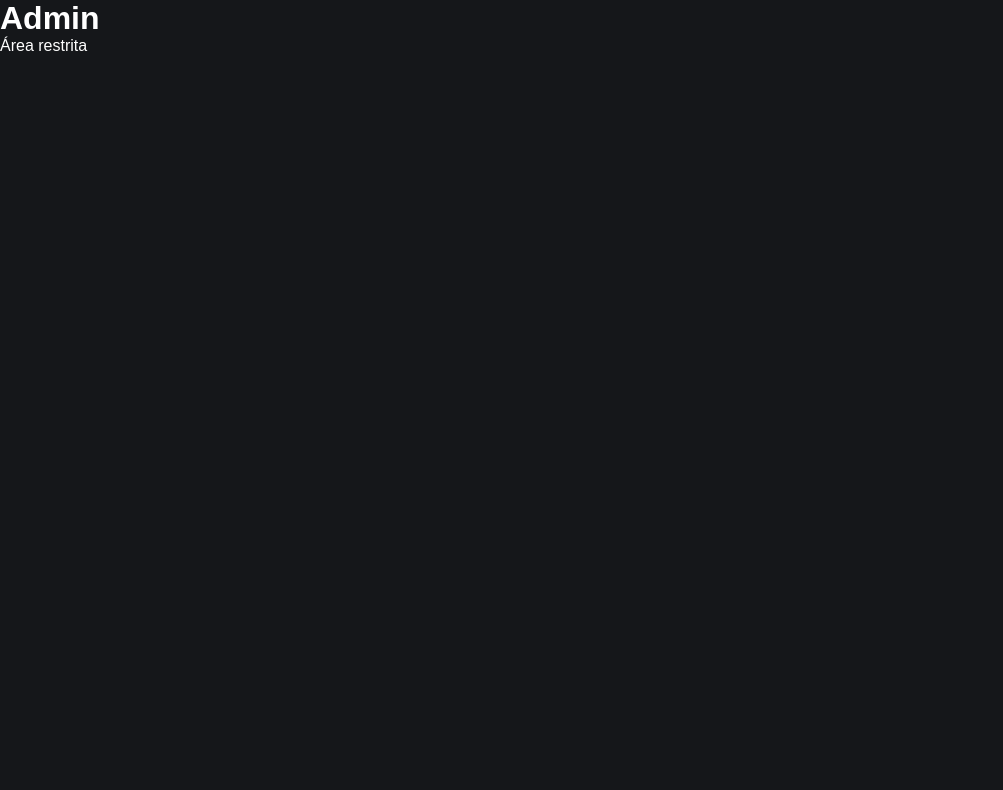
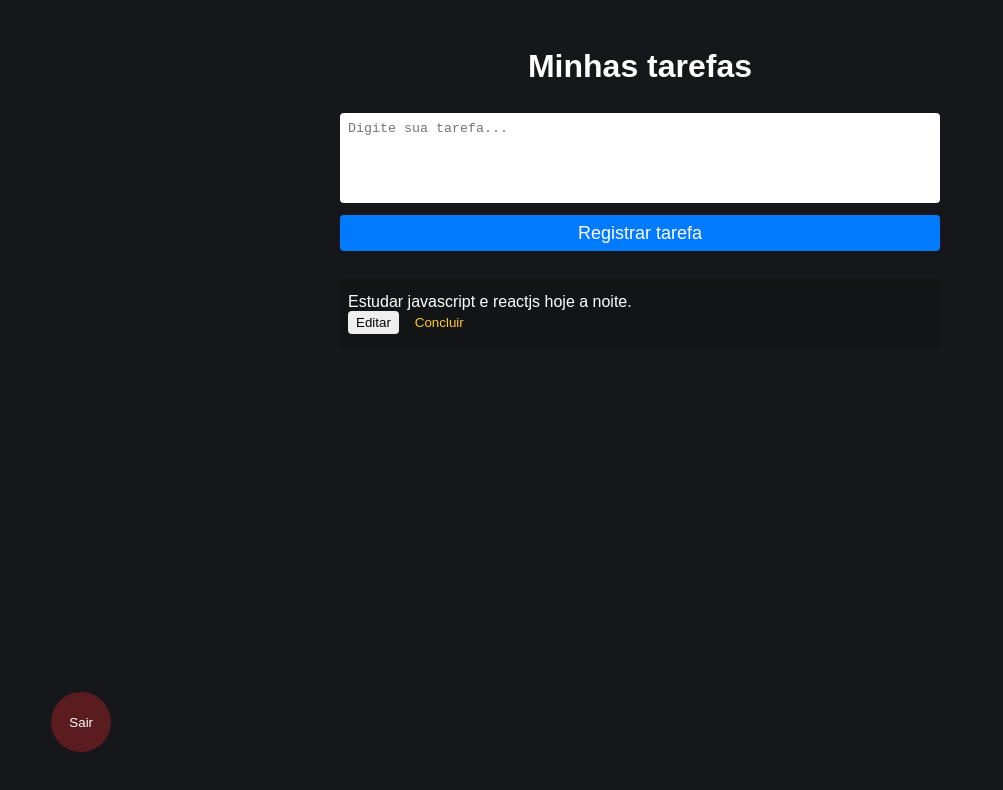
Before and after one commit to MHPontes/fireapp-db-login, a React (Create React App) app: page /admin in a window 1280 px wide. Shown: the top 790 px of the page, without its empty margins (0-1003 px from the left). Built offline with nearby package versions, Linux system fonts and the light colour scheme; no server answers; sample sign-in values are in the browser's storage.

Commit message:
Criando pagina Admin

```diff
--- a/src/pages/Admin/admin.css
+++ b/src/pages/Admin/admin.css
@@ -0,0 +1,56 @@
+.admin-container {
+  display: flex;
+  flex-direction: column;
+  align-items: center;
+  margin-top: 48px;
+}
+
+.admin-container h1 {
+  margin-bottom: 28px;
+}
+
+.btn-register {
+  margin-bottom: 28px;
+}
+
+.list {
+  width: 90%;
+  max-width: 600px;
+  display: flex;
+  flex-direction: column;
+  background-color: rgba(18, 18, 18, 0.38);
+  border-radius: 4px;
+  margin-bottom: 12px;
+  justify-content: center;
+  padding: 14px 8px;
+}
+
+.list button {
+  margin-right: 8px;
+  border: 0;
+  border-radius: 4px;
+  padding: 4px 8px;
+}
+
+.btn-delete {
+  color: #ffcc23;
+  background-color: transparent;
+}
+
+.btn-logout {
+  position: absolute;
+  bottom: 6%;
+  left: 4%;
+  height: 60px;
+  width: 60px;
+  border-radius: 30px;
+  border: 0;
+  background-color: rgba(219, 38, 41, 0.35);
+  color: #fafafa;
+  transition: all 0.5s;
+}
+
+.btn-logout:hover {
+  background-color: rgba(219, 38, 41, 0.5);
+  color: #fff;
+}
--- a/src/pages/Admin/index.js
+++ b/src/pages/Admin/index.js
@@ -1,10 +1,48 @@
+import { useState } from "react";
+import { auth } from "../../firebaseConnection";
+import { signOut } from "firebase/auth";
 import "./admin.css";
 
 export default function Admin() {
-    return (
-        <div className="admin-container">
-            <h1>Admin</h1>
-            <span>Área restrita</span>
+  const [tarefaInput, setTarefaInput] = useState("");    //useState para armazenar o valor do input de tarefa
+
+  function handleRegister(e) {     //Função para registrar a tarefa no localStorage ao clicar no botão com onSubmit
+    e.preventDefault();   //Prevenindo o comportamento padrão do formulário pois não queremos que a página seja recarregada
+
+    alert("Tarefa registrada com sucesso!");
+    setTarefaInput("");
+  }
+
+  async function handleLogout() {   //Função para deslogar o usuário ao clicar no botão de sair
+    await signOut(auth);    //signOut é um método que des
+    }
+
+  return (
+    <div className="admin-container">
+      <h1>Minhas tarefas</h1>
+
+      <form className="form" onSubmit={handleRegister}>
+        <textarea
+          placeholder="Digite sua tarefa..."
+          value={tarefaInput}
+          onChange={(e) => setTarefaInput(e.target.value)}
+        />
+
+        <button className="btn-register" type="submit">Registrar tarefa</button>
+      </form>
+
+      <article className="list">
+        <p>Estudar javascript e reactjs hoje a noite.</p>
+
+        <div>
+            <button className="btn-edit">Editar</button>
+            <button className="btn-delete">Concluir</button>
         </div>
-    );
+      </article>
+
+      <button className="btn-logout" onClick={handleLogout}>Sair</button>
+
+
+    </div>
+  );
 }
--- a/src/pages/Home/home.css
+++ b/src/pages/Home/home.css
@@ -42,6 +42,7 @@
   border-radius: 4px;
   height: 90px;
   resize: none;
+  padding: 8px;
 }
 
 .button-link{
--- a/src/routes/Private.js
+++ b/src/routes/Private.js
@@ -12,7 +12,7 @@
   useEffect(() => {
     //Usando UseEffect pois com o useEffect, podemos fazer a verificação de login do usuário assim que a página for carregada.
     async function checkLogin() {
-      const unsub = onAuthStateChanged(auth, (user) => {
+      onAuthStateChanged(auth, (user) => {
         //onAuthStateChanged é um método que verifica se o usuário está logado ou não, e retorna um objeto com as informações do usuário.
 
         if (user) {
```
